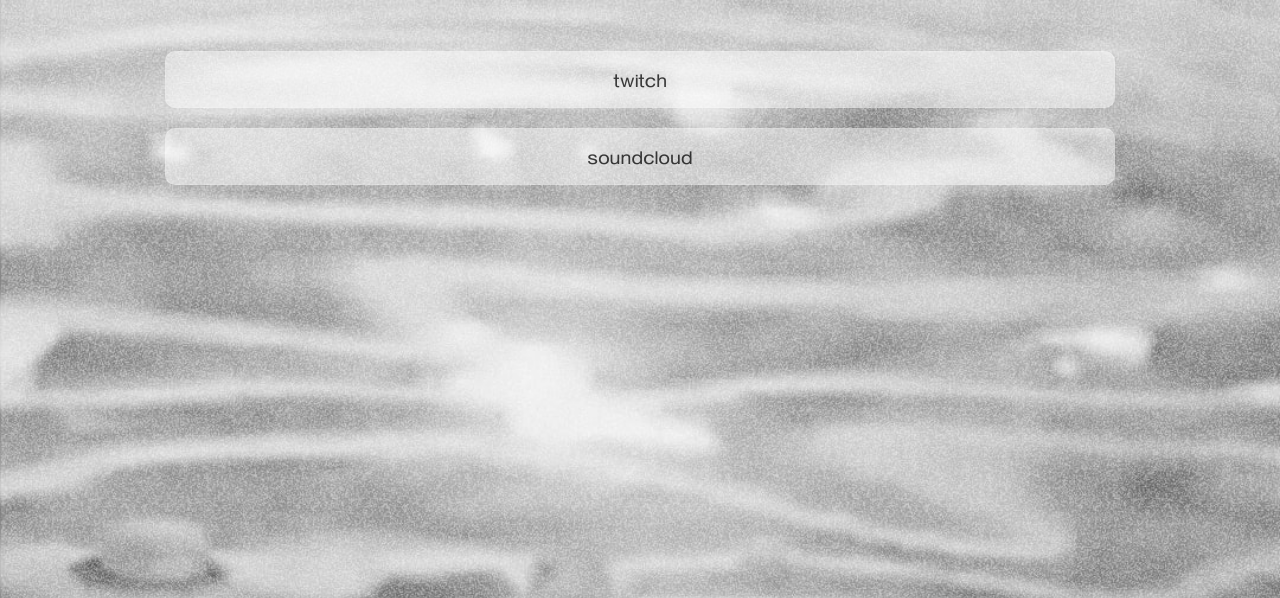
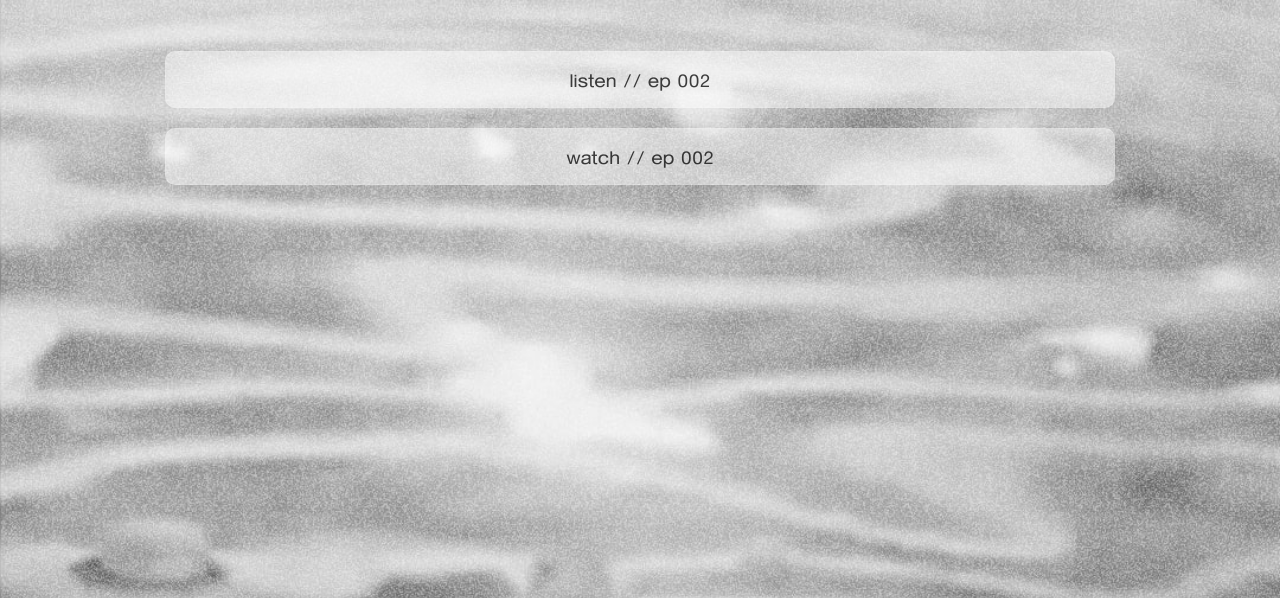
Before and after one commit to dresroldan/linktree-clone, a plain HTML site: page index.html in a window 1280 px wide. Shown: the part 218-816 px from the top of the page. Drawn offline with Linux system fonts and the light colour scheme.

Commit message:
added mixcloud and twitch links to buttons

```diff
--- a/index.html
+++ b/index.html
@@ -14,8 +14,9 @@
   <div class="title-links">
       <img src=images/bvradiologo.png>
       <div class="links" >
-        <a href="https://twitch.tv/buenviajeradio" class="button" target="blank">twitch</a>
-        <a href="https://soundcloud.com/andres-roldan-457876419" class="button" target="blank">soundcloud</a>
+
+          <a href="https://www.mixcloud.com/buenviaje_radio/bv-002/" class="button" target="blank">listen // ep 002</a>
+        <a href="https://twitch.tv/buenviajeradio" class="button" target="blank">watch // ep 002</a>
       </div>
   </div>
 </div>
```
Also changed, not shown: images/linktreeavatar.png (deleted), images/logo2.png (deleted), 1 other file.
